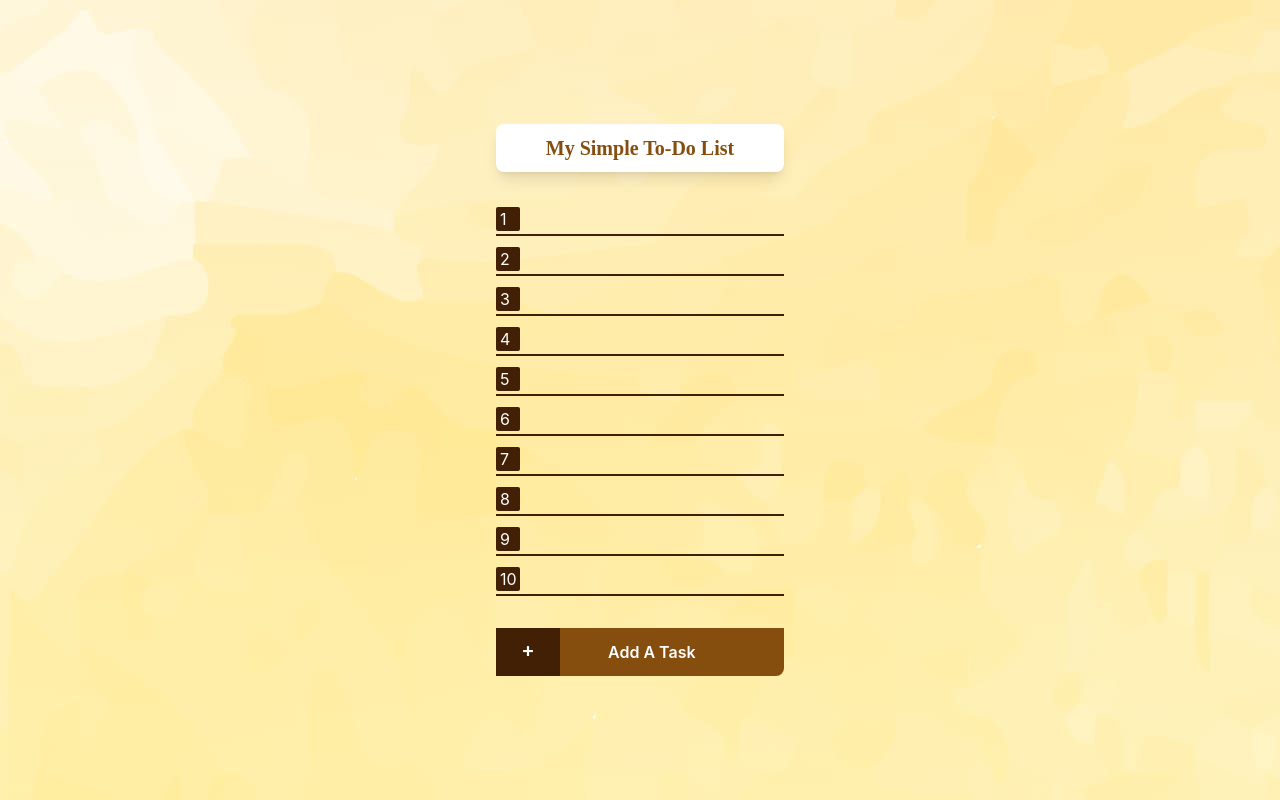
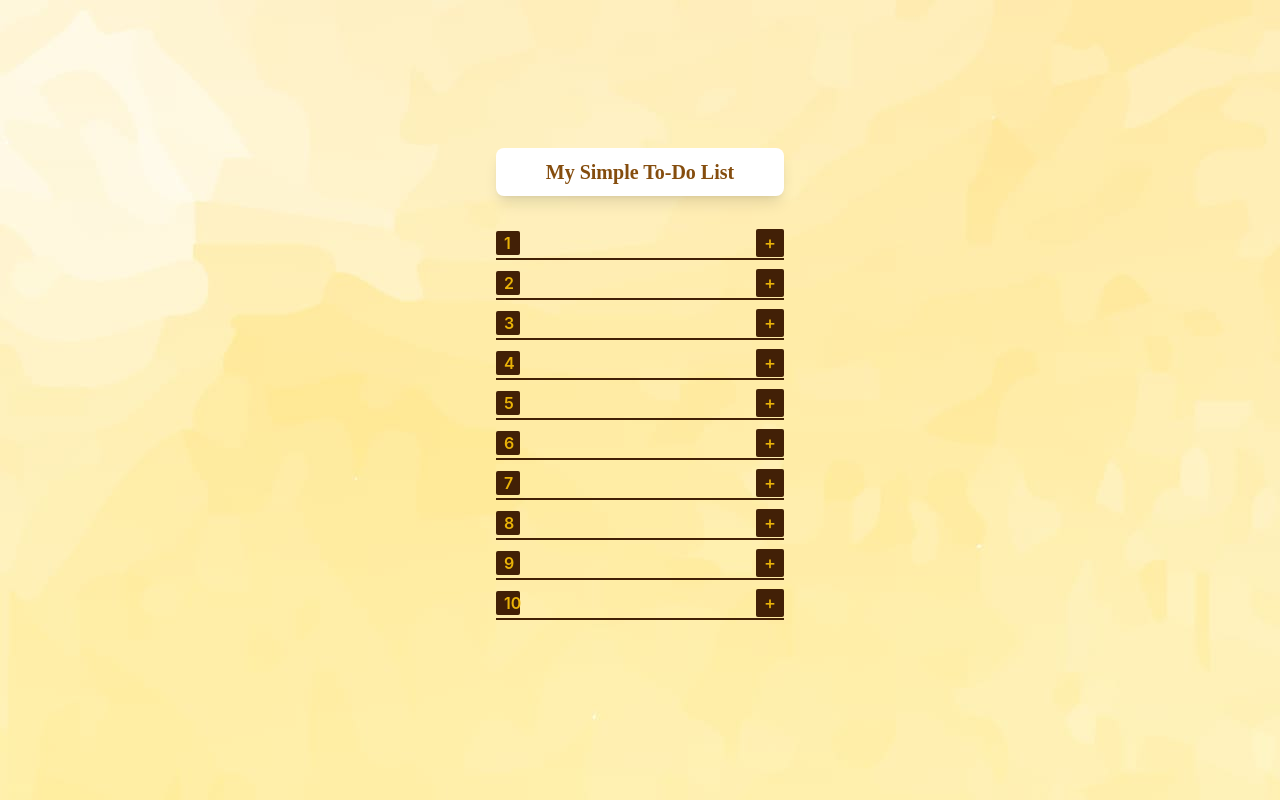
Before and after one commit to Waheed-Labib/simple-to-do-app-for-myself, a React (Create React App) app: page / in a window 1280 px wide. Built offline with nearby package versions, Linux system fonts and the light colour scheme; a web font is replaced by a local one.

Commit message:
added task input option

```diff
--- a/package.json
+++ b/package.json
@@ -8,6 +8,7 @@
     "@testing-library/user-event": "^13.5.0",
     "react": "^18.2.0",
     "react-dom": "^18.2.0",
+    "react-icons": "^5.0.1",
     "react-scripts": "5.0.1",
     "web-vitals": "^2.1.4"
   },
--- a/src/App.js
+++ b/src/App.js
@@ -1,5 +1,4 @@
 import './App.css';
-import AddTaskButton from './components/add-task-button/AddTaskButton';
 import AppHeader from './components/app-header/AppHeader';
 import TaskList from './components/task-list/TaskList';
 
@@ -9,7 +8,6 @@ function App() {
       <div className='w-72'>
         <AppHeader></AppHeader>
         <TaskList></TaskList>
-        <AddTaskButton></AddTaskButton>
       </div>
     </div>
 
--- a/src/components/add-task-button/AddTaskButton.js
+++ /dev/null
@@ -1,13 +0,0 @@
-import React from 'react';
-
-const AddTaskButton = () => {
-    return (
-        <button className='w-full h-12 bg-yellow-800 text-white rounded-b-lg flex items-center justify-start'>
-            <p className='w-16 bg-yellow-950 h-12 pt-2 text-xl font-semibold'>+</p>
-            <p className='ms-12 font-semibold'>Add A Task</p>
-        </button>
-
-    );
-};
-
-export default AddTaskButton;
--- a/src/components/task-list/SingleTask.js
+++ b/src/components/task-list/SingleTask.js
@@ -1,14 +1,32 @@
-import React from 'react';
+import React, { useState } from 'react';
+import { IoCheckmarkDone } from "react-icons/io5";
 
-const SingleTask = ({ serialNo, taskName }) => {
+const SingleTask = ({ serialNo }) => {
+
+    const [isTaskAdding, setIsTaskAdding] = useState(false)
+
     return (
         <div className='w-full my-2 h-8 py-1 border-b-2 border-yellow-950 flex items-center justify-between'>
-            <div>
-                <p className='bg-yellow-950 w-6 ps-1 text-white rounded-sm'>{serialNo}</p>
-                <p>{taskName}</p>
+            <div className='flex items-center gap-4'>
+                <p className='bg-yellow-950 w-6 px-2 font-semibold text-yellow-500 rounded-sm'>{serialNo}</p>
+                {
+                    isTaskAdding ?
+                        <div>
+                            <input className='w-40' type='text'></input>
+                        </div>
+                        :
+                        <p className='text-yellow-950'></p>
+                }
+
             </div>
 
             <div>
+                {
+                    isTaskAdding ?
+                        <p onClick={() => setIsTaskAdding(true)} className='bg-yellow-950 text-yellow-500 text-lg font-medium px-2 rounded-sm hover:cursor-pointer'>+</p>
+                        :
+                        <p onClick={() => setIsTaskAdding(true)} className='bg-yellow-950 text-yellow-500 text-lg font-medium px-2 rounded-sm hover:cursor-pointer'>+</p>
+                }
 
             </div>
         </div>
```
Also changed, not shown: 1 other file (tests, documents, lock files or other folders).
